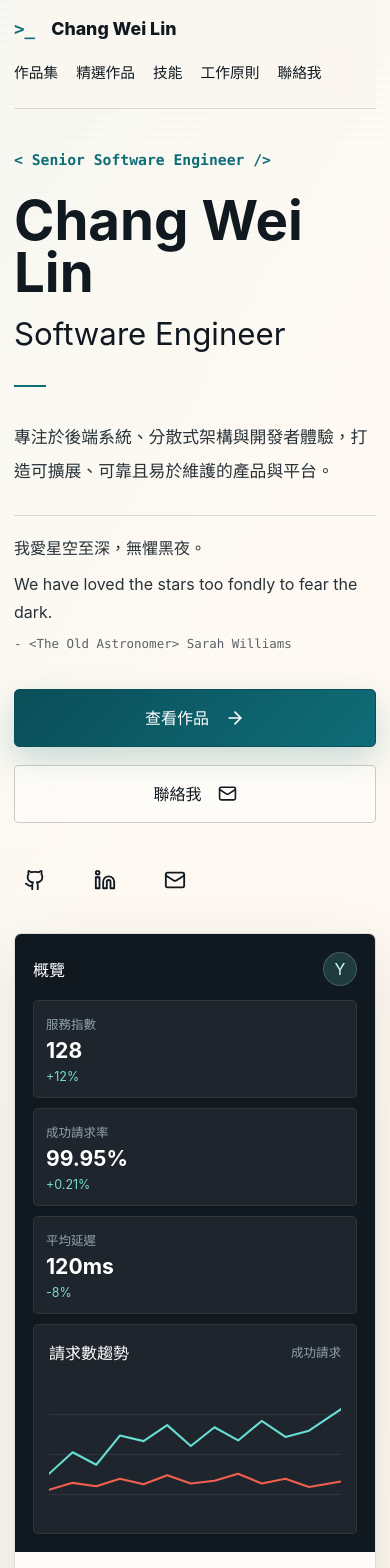
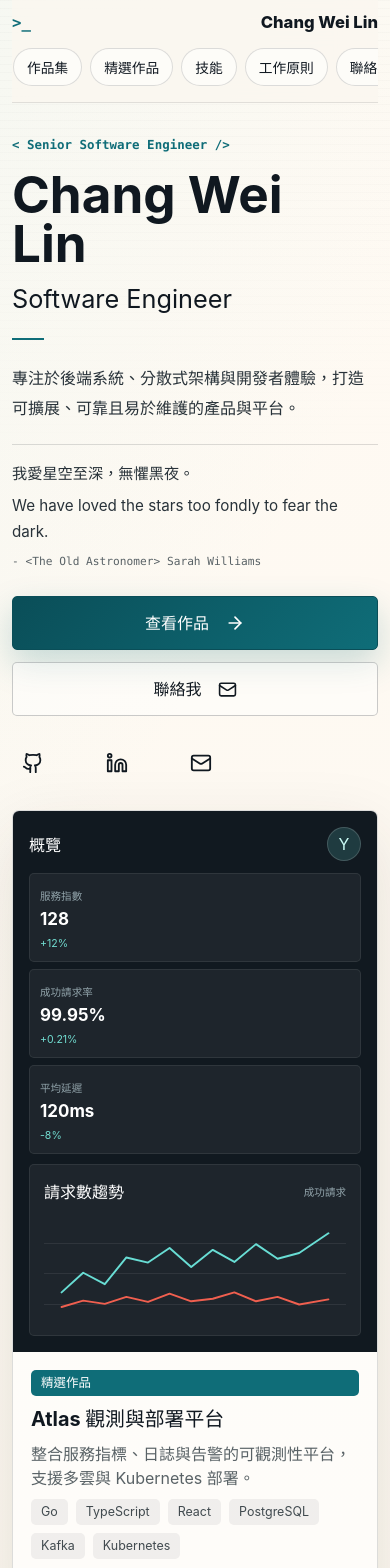
Before and after one commit to changweilin/demo_link, a React (Vite) app: page / in a window 390 px wide. Shown: the top 1568 px of the page. Built offline with nearby package versions, Linux system fonts and the light colour scheme.

Commit message:
Support Tailscale dev access and GitHub Pages base path

```diff
--- a/package.json
+++ b/package.json
@@ -4,9 +4,9 @@
   "version": "0.1.0",
   "type": "module",
   "scripts": {
-    "dev": "vite --host 127.0.0.1",
+    "dev": "vite --host 0.0.0.0",
     "build": "tsc --noEmit -p tsconfig.json && vite build",
-    "preview": "vite preview --host 127.0.0.1"
+    "preview": "vite preview --host 0.0.0.0"
   },
   "dependencies": {
     "@vitejs/plugin-react": "^5.0.4",
--- a/src/styles.css
+++ b/src/styles.css
@@ -35,6 +35,7 @@ body {
   background:
     linear-gradient(120deg, rgba(215, 240, 238, 0.22), transparent 32rem),
     linear-gradient(180deg, #fffaf3 0%, var(--paper) 42%, #f5efe5 100%);
+  overflow-x: hidden;
 }
 
 body::before {
@@ -982,27 +983,113 @@ button {
 @media (max-width: 640px) {
   .section-shell,
   .site-header {
-    width: min(100% - 28px, 1440px);
+    width: min(100% - 24px, 1440px);
+  }
+
+  .site-header {
+    position: sticky;
+    top: 0;
+    z-index: 20;
+    margin-bottom: 8px;
+    padding: 12px 0 10px;
+    border-bottom-color: rgba(16, 24, 32, 0.11);
+  }
+
+  .brand {
+    justify-content: space-between;
+    font-size: 1.04rem;
+  }
+
+  .brand-mark {
+    font-size: 0.98rem;
+  }
+
+  .site-header nav {
+    gap: 8px;
+    padding: 2px 1px 6px;
+    scrollbar-width: none;
+  }
+
+  .site-header nav::-webkit-scrollbar,
+  .featured-grid::-webkit-scrollbar,
+  .project-list::-webkit-scrollbar,
+  .filter-group::-webkit-scrollbar {
+    display: none;
+  }
+
+  .site-header nav a {
+    min-height: 34px;
+    padding: 8px 13px;
+    border: 1px solid var(--line);
+    border-radius: 999px;
+    background: rgba(255, 255, 255, 0.56);
+    font-size: 0.86rem;
+    white-space: nowrap;
+  }
+
+  .site-header nav a::after {
+    display: none;
   }
 
   .hero {
-    gap: 32px;
-    padding-bottom: 32px;
+    gap: 26px;
+    padding-top: 26px;
+    padding-bottom: 28px;
+  }
+
+  .eyebrow {
+    margin-bottom: 18px;
+    font-size: 0.78rem;
   }
 
   .hero-actions,
   .contact-actions {
     display: grid;
     grid-template-columns: 1fr;
+    gap: 12px;
+    margin-top: 28px;
   }
 
   .button {
     width: 100%;
+    min-height: 54px;
+    padding: 0 18px;
+  }
+
+  .title-rule {
+    margin: 24px 0;
+  }
+
+  .intro {
+    font-size: 1rem;
+    line-height: 1.86;
+  }
+
+  .quote {
+    margin-top: 20px;
+    padding-top: 16px;
+  }
+
+  .quote blockquote {
+    gap: 6px;
+    font-size: 0.95rem;
+    line-height: 1.72;
+  }
+
+  .quote figcaption {
+    font-size: 0.7rem;
+  }
+
+  .social-links {
+    justify-content: space-between;
+    max-width: 210px;
+    margin-top: 26px;
   }
 
   .dashboard {
     grid-template-columns: 1fr;
     min-height: 0;
+    border-radius: 0;
   }
 
   .dashboard aside {
@@ -1010,27 +1097,62 @@ button {
   }
 
   .dashboard-main {
+    padding: 16px;
+  }
+
+  .metric-grid {
+    grid-template-columns: repeat(3, minmax(0, 1fr));
+    gap: 7px;
+    margin-top: 12px;
+  }
+
+  .metric {
+    min-height: 78px;
+    padding: 10px;
+  }
+
+  .metric span,
+  .metric small,
+  .chart-head span {
+    font-size: 0.66rem;
+  }
+
+  .metric strong {
+    font-size: 1.06rem;
+  }
+
+  .chart-card {
+    min-height: 168px;
+    margin-top: 10px;
+    padding: 14px;
+  }
+
+  .chart-lines {
+    height: 108px;
+  }
+
+  .hero-project {
+    display: grid;
+    grid-template-columns: 1fr;
     padding: 18px;
   }
 
-  .metric-grid {
-    grid-template-columns: 1fr;
+  .hero-project .pill,
+  .hero-project > div:not(.tag-row),
+  .hero-project .tag-row,
+  .hero-project > a {
+    grid-column: 1;
+    grid-row: auto;
   }
 
-  .metric {
-    min-height: 76px;
+  .hero-project > a {
+    justify-self: start;
+    margin-top: 4px;
   }
 
-  .chart-card {
-    min-height: 210px;
-  }
-
-  .chart-lines {
-    height: 144px;
-  }
-
-  .hero-project {
-    padding: 18px;
+  .hero-project h2 {
+    font-size: 1.24rem;
+    line-height: 1.35;
   }
 
   .featured,
@@ -1038,8 +1160,39 @@ button {
   .skills,
   .principles,
   .contact {
-    padding-top: 48px;
-    padding-bottom: 48px;
+    padding-top: 42px;
+    padding-bottom: 42px;
+  }
+
+  .section-heading {
+    gap: 18px;
+    margin-bottom: 22px;
+  }
+
+  .section-heading h2,
+  .contact h2,
+  .principle-copy h2 {
+    font-size: 2rem;
+  }
+
+  .text-link {
+    justify-self: start;
+    min-height: 38px;
+  }
+
+  .featured-grid {
+    display: flex;
+    gap: 14px;
+    margin-right: -12px;
+    padding: 2px 12px 8px 0;
+    overflow-x: auto;
+    scroll-snap-type: x mandatory;
+  }
+
+  .project-card {
+    flex: 0 0 min(86vw, 330px);
+    min-height: 250px;
+    scroll-snap-align: start;
   }
 
   .skill-grid {
@@ -1049,15 +1202,93 @@ button {
   .project-card,
   .project-detail,
   .skill-card {
-    padding: 22px;
+    padding: 20px;
+  }
+
+  .filter-group {
+    flex-wrap: nowrap;
+    justify-content: flex-start;
+    margin-right: -12px;
+    padding: 0 12px 8px 0;
+    overflow-x: auto;
+  }
+
+  .filter-group button {
+    flex: 0 0 auto;
+  }
+
+  .work-layout {
+    gap: 14px;
+  }
+
+  .project-list {
+    display: flex;
+    gap: 10px;
+    margin-right: -12px;
+    padding: 1px 12px 8px 0;
+    overflow-x: auto;
+    scroll-snap-type: x mandatory;
+  }
+
+  .project-row {
+    flex: 0 0 min(82vw, 320px);
+    min-height: 92px;
+    scroll-snap-align: start;
+  }
+
+  .project-row:hover,
+  .project-row.selected {
+    transform: translateY(-2px);
   }
 
   .detail-meta {
-    margin-bottom: 28px;
+    margin-bottom: 22px;
   }
 
   .project-detail h3 {
     margin-top: 0;
+    font-size: 1.62rem;
+    line-height: 1.22;
+  }
+
+  .project-detail p {
+    font-size: 1rem;
+    line-height: 1.78;
+  }
+
+  .detail-links a {
+    flex: 1 1 100%;
+    justify-content: center;
+  }
+
+  .principle {
+    grid-template-columns: 1fr;
+  }
+
+  .contact {
+    margin-bottom: 28px;
+  }
+
+  .contact-actions {
+    width: 100%;
+  }
+}
+
+@media (max-width: 390px) {
+  .hero h1 {
+    font-size: 3.2rem;
+  }
+
+  .role {
+    font-size: 1.58rem;
+  }
+
+  .metric-grid {
+    grid-template-columns: 1fr;
+  }
+
+  .metric {
+    min-height: 62px;
   }
 }
 
--- a/vite.config.ts
+++ b/vite.config.ts
@@ -1,7 +1,7 @@
 import { defineConfig } from "vite";
 import react from "@vitejs/plugin-react";
 
-export default defineConfig({
+export default defineConfig(({ command }) => ({
   plugins: [react()],
-  base: process.env.VITE_BASE_PATH ?? "/demo_link/",
-});
+  base: command === "serve" ? "/" : process.env.VITE_BASE_PATH ?? "/demo_link/",
+}));
```
Also changed, not shown: 1 other file (tests, documents, lock files or other folders).
